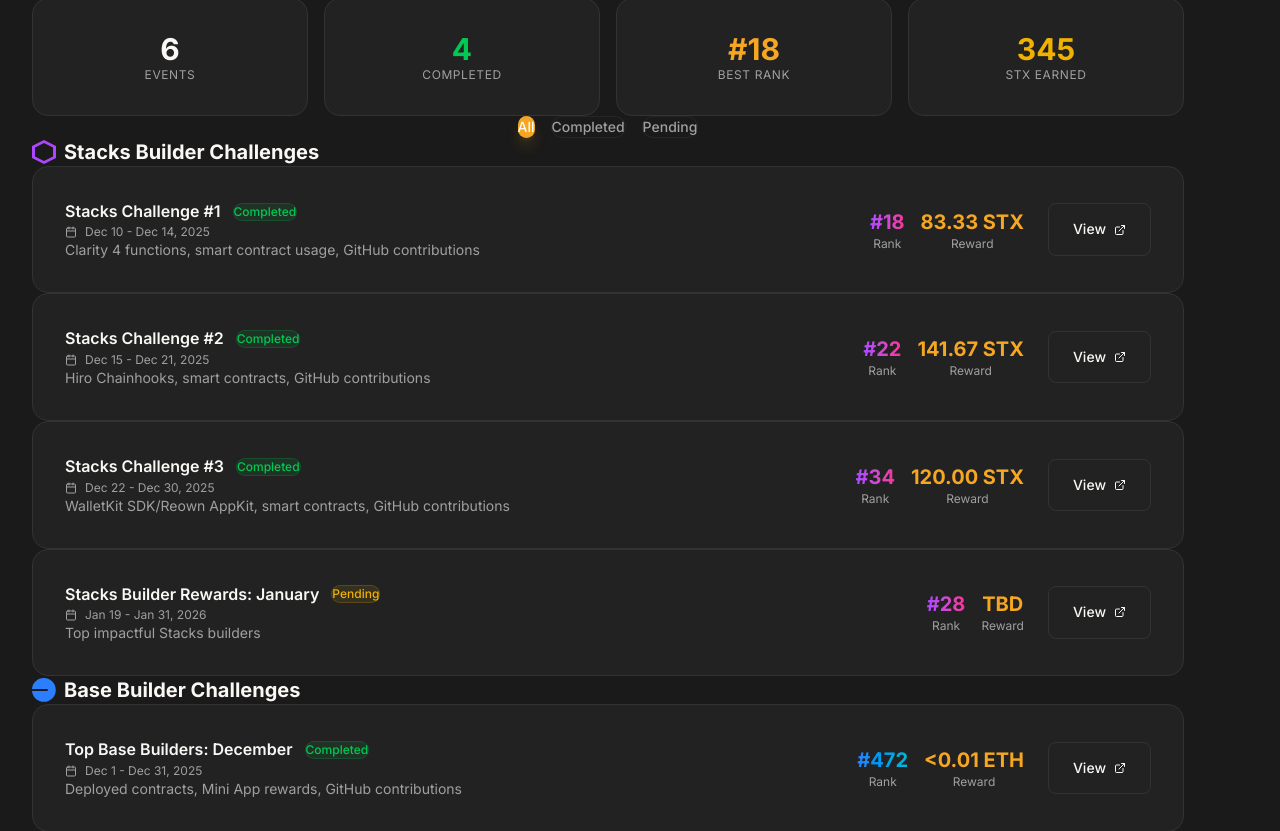
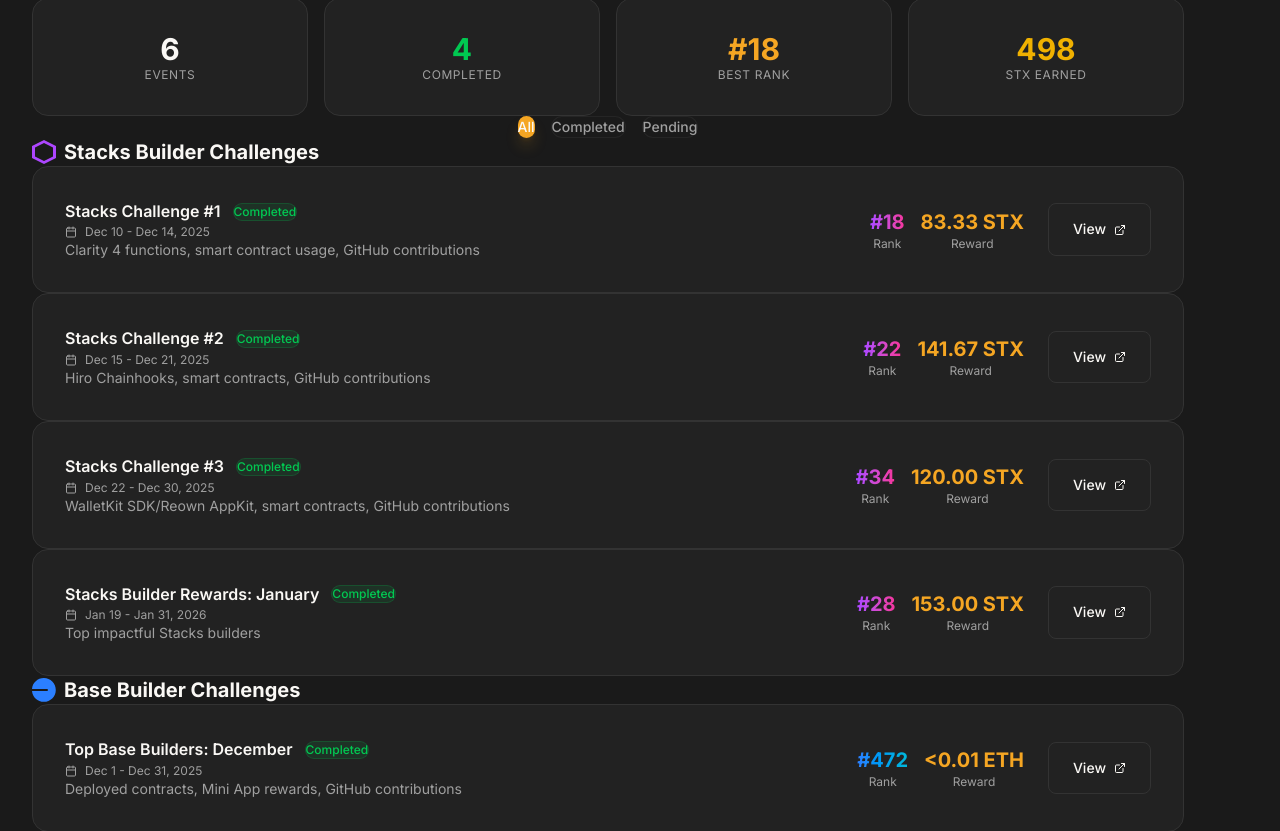
Before and after one commit to Earnwithalee7890/alee-asghar, a Next.js app: page / in a window 1280 px wide. Shown: the part 3584-4415 px from the top of the page. Built offline with nearby package versions, Linux system fonts and the light colour scheme.

Commit message:
Update Stacks January Builder Rewards to 153.00 STX

```diff
--- a/src/components/BuilderEvents.tsx
+++ b/src/components/BuilderEvents.tsx
@@ -41,8 +41,8 @@
         period: "Jan 19 - Jan 31, 2026",
         rank: 28,
         totalParticipants: null,
-        reward: "TBD",
-        status: "pending",
+        reward: "153.00 STX",
+        status: "completed",
         challenge: "Top impactful Stacks builders",
         eventLink: "https://talent.app/~/earn/stacks-builder-rewards-jan",
     },
```
